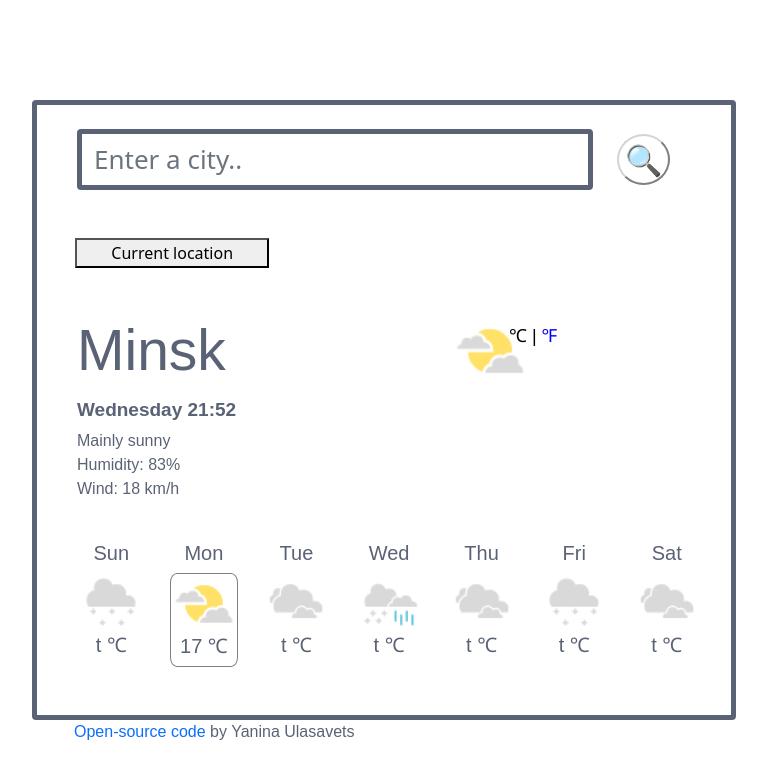
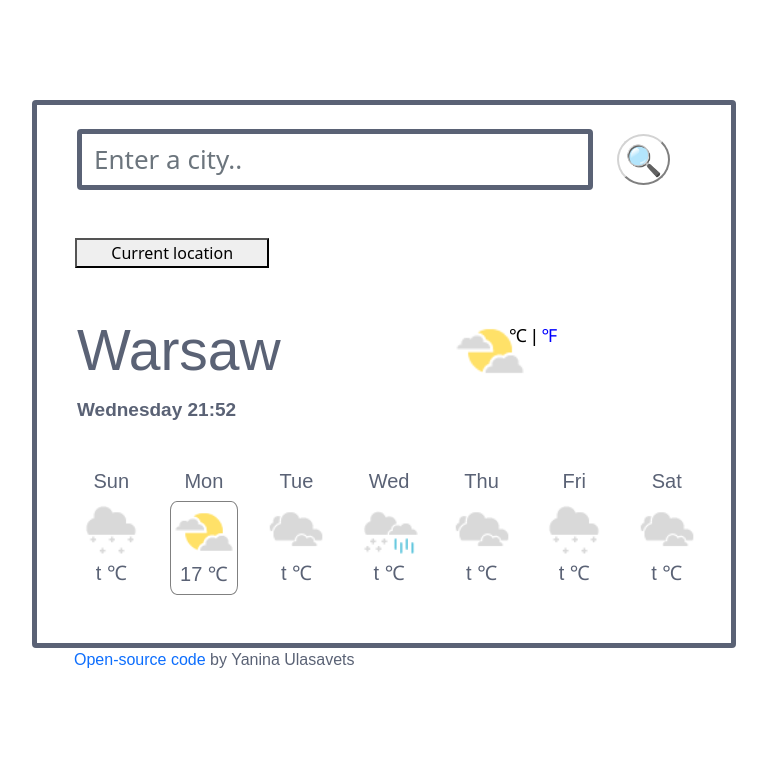
Before and after one commit to YaninaUl/weather-application, a plain HTML site: page index.html in a window 1280 px wide. Shown: the whole page, without its empty margins (256-1023 px from the left). Drawn offline with nearby package versions, Linux system fonts and the light colour scheme; no server answers.

Commit message:
removed content values for param + improvement for units

```diff
--- a/index.html
+++ b/index.html
@@ -51,9 +51,9 @@
           </div>
           <div class="row other-param mb-4">
             <ul>
-            <li><span id = "weather-description">Mainly sunny</span></li>
-            <li><span id = "humidity">Humidity: 83% </span></li>
-            <li><span id = "wind">Wind: 18 km/h</span></li>
+            <li><span id = "weather-description"></span></li>
+            <li><span id = "humidity"></span></li>
+            <li><span id = "wind"></span></li>
             </ul>
           </div>
 
--- a/src/index.js
+++ b/src/index.js
@@ -122,7 +122,11 @@ function showActualParameters(response) {
 
   let windParameter = document.querySelector("#wind");
   windParameter.innerHTML = `Wind: ${response.data.wind.speed} km/h`;
+
+  celsiusLink.classList.add("active");
+  fahrenheitLink.classList.remove("active");
 }
+
 function displayDefaultCityParam(city) {
   let cityElement = document.querySelector("#city");
   cityElement.innerHTML = city;
@@ -156,7 +160,7 @@ fahrenheitLink.addEventListener("click", displayFahrenheitTemperature);
 let celsiusLink = document.querySelector(".celsius");
 celsiusLink.addEventListener("click", displayCelsiusTemperature);
 
-displayDefaultCityParam("Minsk");
+displayDefaultCityParam("Warsaw");
 
 //
 //
--- a/src/wireframe_styles.css
+++ b/src/wireframe_styles.css
@@ -61,6 +61,7 @@ li::first-letter {
 #main-icon {
   height: 70px;
 }
+
 .daily-forecast {
   border-width: 5px;
   border-radius: 10%;
```
